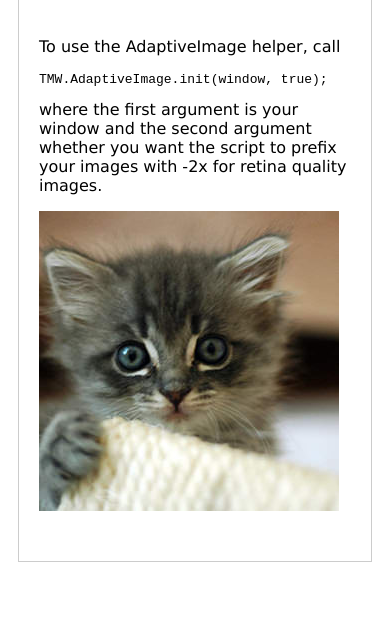
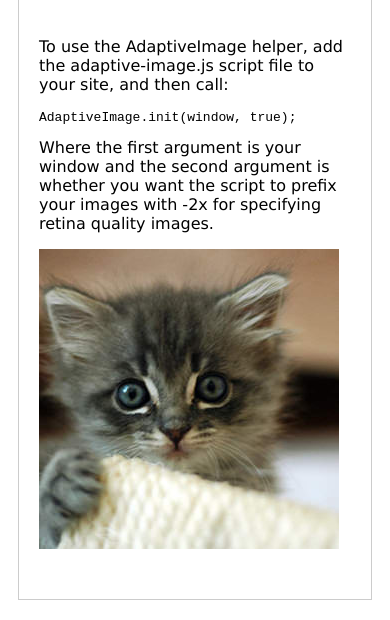
Before and after one commit to tmwagency/adaptive-image, a plain HTML site: page index.html in a window 390 px wide. Shown: the part 319-939 px from the top of the page. Before the commit the page ends 901 px from the top, so only its background shows below. Drawn offline with Linux system fonts and the light colour scheme.

Commit message:
Pushing up adaptive image code to its own shiny repo

```diff
--- a/index.html
+++ b/index.html
@@ -8,14 +8,22 @@
 		<div class="wrapper">
 			<h1 class="heading">Adaptive Image Demo</h1>
 			<h2 class="subheading">The below images are loaded with screen size and pixel density in mind.</h2>
-			<p>To use the AdaptiveImage helper, call <pre>TMW.AdaptiveImage.init(window, true);</pre> where the first argument is your window and the second argument whether you want the script to prefix your images with -2x for retina quality images.</p>
+
+			<p>To use the AdaptiveImage helper, add the adaptive-image.js script file to your site, and then call:
+				<pre>AdaptiveImage.init(window, true);</pre>
+			Where the first argument is your window and the second argument is whether you want the script to prefix your images with -2x for specifying retina quality images.</p>
+
 			<div class="adaptive-image" data-adaptive="" data-adaptive-image-breakpoints="320 480 800" data-alt="Adaptive Test Image" data-img-320="img/less320.jpg" data-img-480="img/less480.jpg" data-img-800="img/less800.jpg" data-img-max="img/max.jpg">
 				<noscript>
 					<img src="img/max.jpg" width="800" height="800" alt="Adaptive Test Image" title="Adaptive Test Image" />
 				</noscript>
 			</div>
+
 		</div>
 
 		<script type="text/javascript" src="js/adaptive-image.js"></script>
+		<script>
+			AdaptiveImage.init(window, true);
+		</script>
 	</body>
 </html>
--- a/js/adaptive-image.js
+++ b/js/adaptive-image.js
@@ -1,19 +1,21 @@
-var TMW = window.TWW || {};
-
-/*	Adaptive Image method
-:	-------------------------
+/*	Adaptive Image – Responsive Image Method
+:	Author: Ashley Nolan – TMW, 2013
+:	----------------------------------------
 :	Borrows heavily from Scott Jehls picturefill.js
 :	https://github.com/scottjehl/picturefill
 :
-:	but is structured differently in HTML and slight tweaks to work a bit 'tidier'
-:	with respect to drupal and the adaptive image module
+:	It is structured differently in the HTML and slight tweaks to work a bit 'tidier'
+:
 :
 :
 :	Function List
 :	1. init
-:	2. adaptiveChecker
+:	2. checkAdaptiveElements
+:	3. loadImage
+:	4. getRelevantBreakpoint
+:	5. getPixelRatio
 ********************************************************/
-TMW.AdaptiveImage = {
+AdaptiveImage = {
 	checkForPixelDensity: false,
 	pixelDensity: '',
 
@@ -25,24 +27,24 @@ TMW.AdaptiveImage = {
 			this.pixelDensity = this.getPixelRatio();
 		}
 
-		// Run on resize and domready (w.load as a fallback)
+		// Run on domready (w.load as a fallback)
 		if( w.addEventListener ) {
 			w.addEventListener( "DOMContentLoaded", function(){
-				TMW.AdaptiveImage.checkAdaptiveElements();
+				AdaptiveImage.checkAdaptiveElements();
 				// Run once only
-				w.removeEventListener( "load", TMW.AdaptiveImage.checkAdaptiveElements, false );
+				w.removeEventListener( "load", AdaptiveImage.checkAdaptiveElements, false );
 			}, false );
-			w.addEventListener( "load", TMW.AdaptiveImage.checkAdaptiveElements, false );
+			w.addEventListener( "load", AdaptiveImage.checkAdaptiveElements, false );
 		}
 		else if( document.attachEvent ){
 			w.attachEvent( "onload", function () {
-				TMW.AdaptiveImage.checkAdaptiveElements();
+				AdaptiveImage.checkAdaptiveElements();
 			} );
 		}
 
 	},
 
-	//finds all div elements on the page with the adaptive-image data attribute set, or can be passed a subset of elements
+	//finds all div elements on the page with the adaptive-image data attribute set, or can be passed a subset of div elements to check
 	checkAdaptiveElements : function (elements) {
 
 		var ps = elements || window.document.getElementsByTagName( "div" );// list of all div elements on our page
@@ -50,7 +52,8 @@ TMW.AdaptiveImage = {
 		// Loop through each div which has the data-adaptive attribute and isn't hidden
 		for( var i = 0, il = ps.length; i < il; i++ ) {
 			if( ps[ i ].getAttribute( "data-adaptive" ) !== null &&
-				ps[ i ].style.display !== 'none' ) {
+				ps[ i ].style.display !== 'none' &&
+				ps[ i ].getAttribute('data-adaptive-defer') === null) {
 
 				this.loadImage( ps[ i ] );
 			}
@@ -59,24 +62,7 @@ TMW.AdaptiveImage = {
 
 	loadImage : function (element) {
 
-		var selected_breakpoint = 'max', // used to store which breakpoint image to load - reset to max
-			breakpoints = element.getAttribute("data-adaptive-image-breakpoints"); // stores the specified breakpoints to choose between, defined on the data attribute data-adaptive-image-breakpoints
-
-		//if breakpoints exists
-		if (breakpoints) {
-			//split the values
-			breakpoints = breakpoints.split(' ');
-
-			//and loop through the resulting breakpoint array to find the most appropriate breakpoint to use
-			for ( var j = 0, br = breakpoints.length; j < br; j++ ) {
-				if (document.documentElement.clientWidth <= Number(breakpoints[j]) &&
-					(selected_breakpoint == 'max' || Number(breakpoints[j]) < Number(selected_breakpoint))) {
-
-					selected_breakpoint = breakpoints[j];
-
-				}
-			}
-		}
+		var selected_breakpoint = this.getRelevantBreakpoint(element);
 
 		//get the image path for the correct breakpoint
 		imgPath = element.getAttribute('data-img-' + selected_breakpoint);
@@ -105,6 +91,34 @@ TMW.AdaptiveImage = {
 		else if( picImg ){
 			element.removeChild( picImg );
 		}
+
+		element.setAttribute( "data-adaptive-loaded", true);
+	},
+
+	//returns the breakpoint that is relevant to our current width
+	getRelevantBreakpoint : function (element) {
+
+		var selected_breakpoint = 'max', // used to store which breakpoint image to load - reset to max
+			breakpoints = element.getAttribute("data-adaptive-image-breakpoints"); // stores the specified breakpoints to choose between, defined on the data attribute data-adaptive-image-breakpoints
+
+		//if breakpoints exists
+		if (breakpoints) {
+			//split the values
+			breakpoints = breakpoints.split(' ');
+
+			//and loop through the resulting breakpoint array to find the most appropriate breakpoint to use
+			for ( var j = 0, br = breakpoints.length; j < br; j++ ) {
+				if (document.documentElement.clientWidth <= Number(breakpoints[j]) &&
+					(selected_breakpoint == 'max' || Number(breakpoints[j]) < Number(selected_breakpoint))) {
+
+					selected_breakpoint = breakpoints[j];
+
+				}
+			}
+		}
+
+		return selected_breakpoint;
+
 	},
 
 	getPixelRatio : function () {
@@ -116,4 +130,18 @@ TMW.AdaptiveImage = {
 	}
 }
 
-TMW.AdaptiveImage.init(window, true);
+
+
+if (typeof define !== 'undefined' && define.amd) {
+
+	// AMD. Register as an anonymous module.
+	define(function() {
+		'use strict';
+		return AdaptiveImage;
+	});
+} else if (typeof module !== 'undefined' && module.exports) {
+	module.exports = AdaptiveImage.attach;
+	module.exports.AdaptiveImage = AdaptiveImage;
+} else {
+	window.AdaptiveImage = AdaptiveImage;
+}
```
Also changed, not shown: 1 other file.
